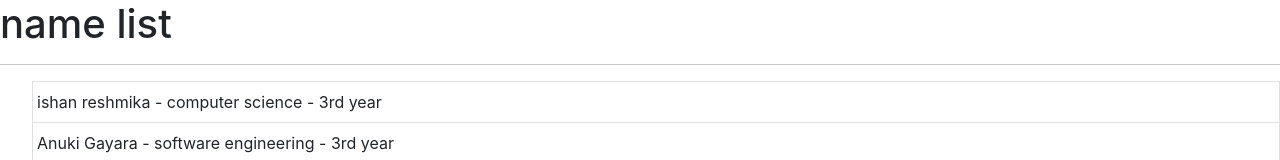
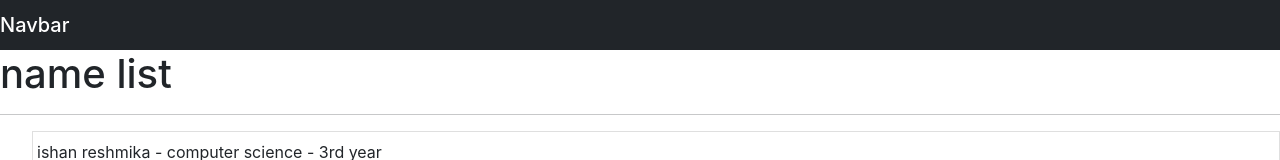
Before and after one commit to Anuki-UCSC/react_js_1, a React (Create React App) app: page / in a window 1280 px wide. Shown: the top 160 px of the page. Built offline with nearby package versions, Linux system fonts and the light colour scheme.

Commit message:
new geader bar added

```diff
--- a/src/App.js
+++ b/src/App.js
@@ -4,12 +4,15 @@ import './App.css';
 import NameList1 from './components/namelist/NameList1';
 import NameList2 from './components/namelist/NameList2';
 import NameList2_2 from './components/namelist/NameList2_2';
+import HeaderBar from './components/HeaderBar/HeaderBar';
 
 function App() {
   return (
     <div>
-     <h1>name list</h1>
+      <HeaderBar/>
+      <h1>name list</h1>
       <hr />
+
       <NameList1/>
       <NameList2/>
       <hr />
--- /dev/null
+++ b/src/components/HeaderBar/HeaderBar.js
@@ -0,0 +1,11 @@
+import React from 'react';
+
+function HeaderBar() {
+    return (
+        <div class="navbar navbar-dark bg-dark">
+        <span class="navbar-brand mb-0 h1">Navbar</span>
+      </div>
+        );
+}
+
+export default HeaderBar;
```
